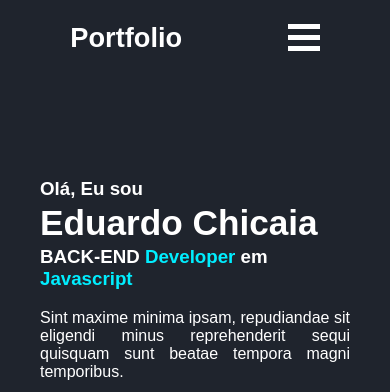
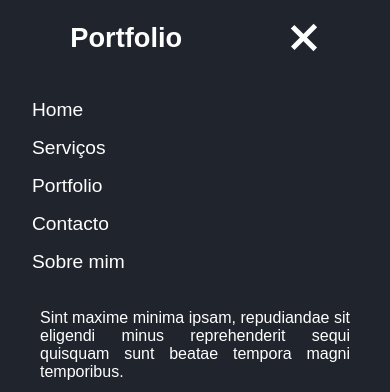
Before and after one commit to EduardoChicaia/meu_blog, a plain HTML site: page index.html in a window 390 px wide. Both pictures are taken after a click on the element 303 px from the left and 37 px from the top of the page. Shown: the top 392 px of the page. Drawn offline with nearby package versions, Linux system fonts and the light colour scheme.

Commit message:
script incorporado

```diff
--- a/index.html
+++ b/index.html
@@ -283,5 +283,5 @@
         <p>Copyrigth &copy; 2024 by Eduardo Chicaia</p>
      </footer>
 </body>
-<script src="js/blog.js"></script>
+<script src="script.js"></script>
 </html>
--- /dev/null
+++ b/script.js
@@ -0,0 +1,18 @@
+//Menu Hamburguer
+const menuHamburger = document.querySelector('.Menu-hamburger')
+    menuHamburger.addEventListener('click', ()=>{
+    mudandoMenu()
+})
+
+function mudandoMenu() {
+    const nav = document.querySelector('.nav-Responsivo')
+    menuHamburger.classList.toggle('Change')
+
+    if (menuHamburger.classList.contains('Change')){
+        nav.style.display='block'
+
+    } else {
+        nav.style.display='none'
+
+    }
+}
```
